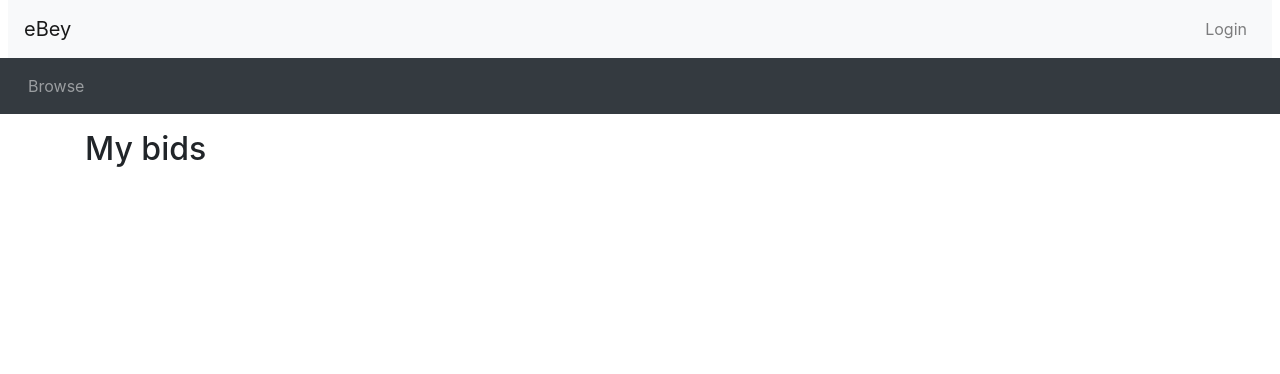
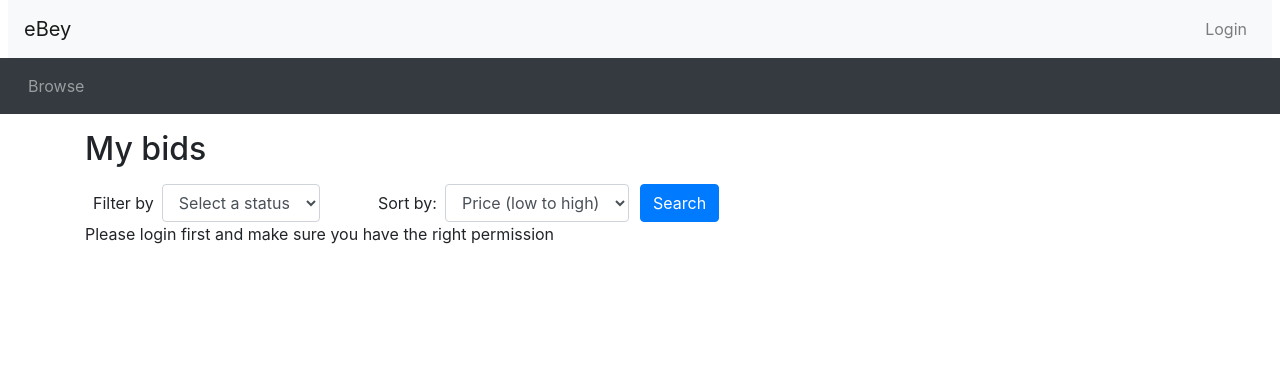
Before and after one commit to AnTienHuang/COMP0178, a PHP site: page /mybids.php in a window 1280 px wide. Shown: the top 374 px of the page. Run offline with PHP 8.4, Linux system fonts and the light colour scheme.

Commit message:
Basic mybids

```diff
--- a/auction/mybids.php
+++ b/auction/mybids.php
@@ -1,10 +1,48 @@
-<?php include_once("header.php")?>
-<?php require("utilities.php")?>
-
+<?php
+include_once("header.php");
+require("utilities.php");
+include("db.php");
+ini_set('display_errors','On');
+ini_set('error_reporting',E_ALL);
+mysqli_report(MYSQLI_REPORT_ERROR | MYSQLI_REPORT_STRICT);
+?>
 <div class="container">
 
 <h2 class="my-3">My bids</h2>
-
+<div id="searchSpecs">
+<!-- When this form is submitted, this PHP page is what processes it.
+     Search/sort specs are passed to this page through parameters in the URL
+     (GET method of passing data to a page). -->
+<form method="get" action="mybids.php">
+  <div class="row">
+    <div class="col-md-3 pr-0">
+      <div class="form-inline">
+        <label for="bid_status" class="mx-2">Filter by</label>
+        <select class="form-control" name="bid_status">
+          <option value=""> Select a status </option>
+          <option value="Winning"> Winning </option>
+          <option value="Losing"> Losing </option>
+          <option value="Won"> Won </option>
+          <option value="Lost"> Lost </option>
+        </select>
+      </div>
+    </div>
+    <div class="col-md-3 pr-0">
+      <div class="form-inline">
+        <label class="mx-2" for="order_by">Sort by:</label>
+        <select class="form-control" name="order_by">
+          <option selected value="highest_bid_price asc">Price (low to high)</option>
+          <option value="highest_bid_price desc">Price (high to low)</option>
+          <option value="endTime asc">Soonest expiry</option>
+        </select>
+      </div>
+    </div>
+    <div class="col-md-1 px-0">
+      <button type="submit" class="btn btn-primary">Search</button>
+    </div>
+  </div>
+</form>
+</div> <!-- end search specs bar -->
 <?php
   // This page is for showing a user the auctions they've bid on.
   // It will be pretty similar to browse.php, except there is no search bar.
@@ -18,7 +56,82 @@
   // TODO: Perform a query to pull up the auctions they've bidded on.
 
   // TODO: Loop through results and print them out as list items.
+  if (empty($_GET['bid_status'])) {
+    // TODO: Define behavior if a category has not been specified.
+    $status_condition = '';
+  }
+  else {
+    $bid_status = $_GET['bid_status'];
+    $status_condition = "AND b.bidStatus = '{$bid_status}'";
+  }
 
+  if (empty($_GET['order_by'])) {
+    // TODO: Define behavior if an order_by value has not been specified.
+    $order_by_condition = '';
+  }
+  else {
+    $order_by = $_GET['order_by'];
+    $order_by_condition = "ORDER BY {$order_by}";
+  }
+
+  if (!isset($_GET['page'])) {
+    $curr_page = 1;
+  }
+  else {
+    $curr_page = $_GET['page'];
+  }
+
+  if (!(isset($_SESSION['logged_in']) && $_SESSION['logged_in'] == true)) {
+    echo"Please login first and make sure you have the right permission";
+    exit();
+}
+else{
+  $user_id = $_SESSION['user_id'];
+  // TODO: Perform a query to pull up their auctions.
+  $q = "SELECT
+        b.id AS bid_id,
+        b.price AS bid_price,
+        b.bidStatus,
+        MAX(b2.price) AS highest_bid_price,
+        u.firstName AS user_first_name,
+        u.lastName AS user_last_name,
+        i.endTime,
+        i.id AS itemId,
+        i.title,
+        i.description,
+        COUNT(b.id) AS num_of_bids
+      FROM Bid b
+      JOIN User u ON b.buyerId = u.id
+      LEFT JOIN Bid b2 ON b.itemId = b2.itemId
+      LEFT JOIN item i ON i.id = b.itemId
+      WHERE b.buyerId = $user_id $status_condition
+      GROUP BY b.id, b.price, b.bidStatus, u.firstName, u.lastName, i.endTime
+      $order_by_condition";
+
+  $bids = mysqli_query($con, $q);
+  $row_num = mysqli_num_rows($bids);
+  if(mysqli_num_rows($bids) == 0){
+    echo"There is no bid placed yet.";
+    exit();
+  }
+  elseif(!$bids){
+    echo"There is an error when querying bids";
+  }
+  else {
+    $results_per_page = 10;
+    $max_page = ceil($row_num / $results_per_page);
+  }
+}
+  while($row = mysqli_fetch_assoc($bids)) :
+      $item_id = $row['itemId'];
+      $title = $row['title'];
+      $description = $row['description'];
+      $current_price = $row['highest_bid_price'];
+      $num_bids = $row['num_of_bids'];
+      $end_date = $row['endTime'];
+      print_listing_li($item_id, $title, $description, $current_price, $num_bids, $end_date);
+  endwhile;
 ?>
 
+<?php mysqli_close($con); ?>
 <?php include_once("footer.php")?>
```
Also changed, not shown: auction/browse.php (+6 -7 lines).
